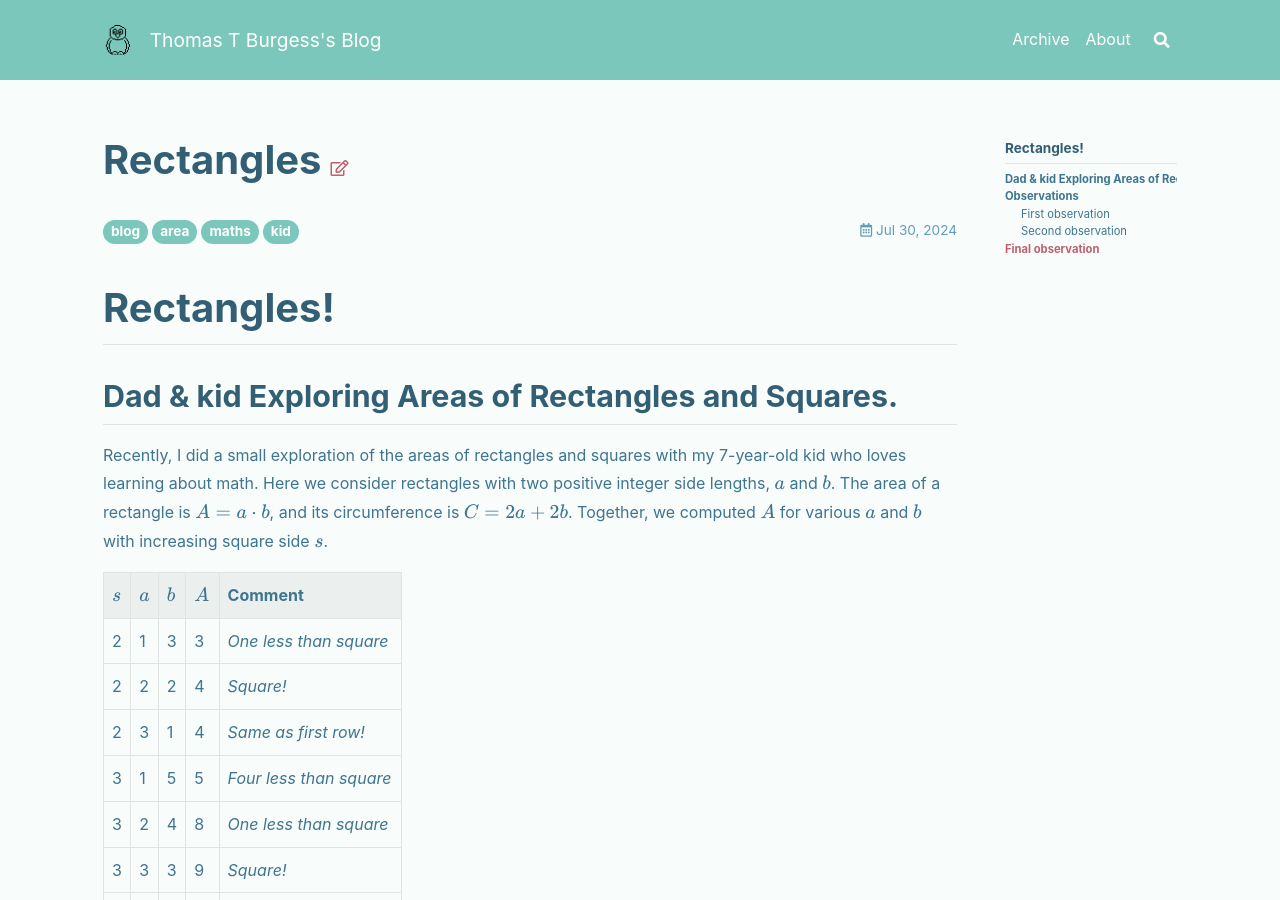
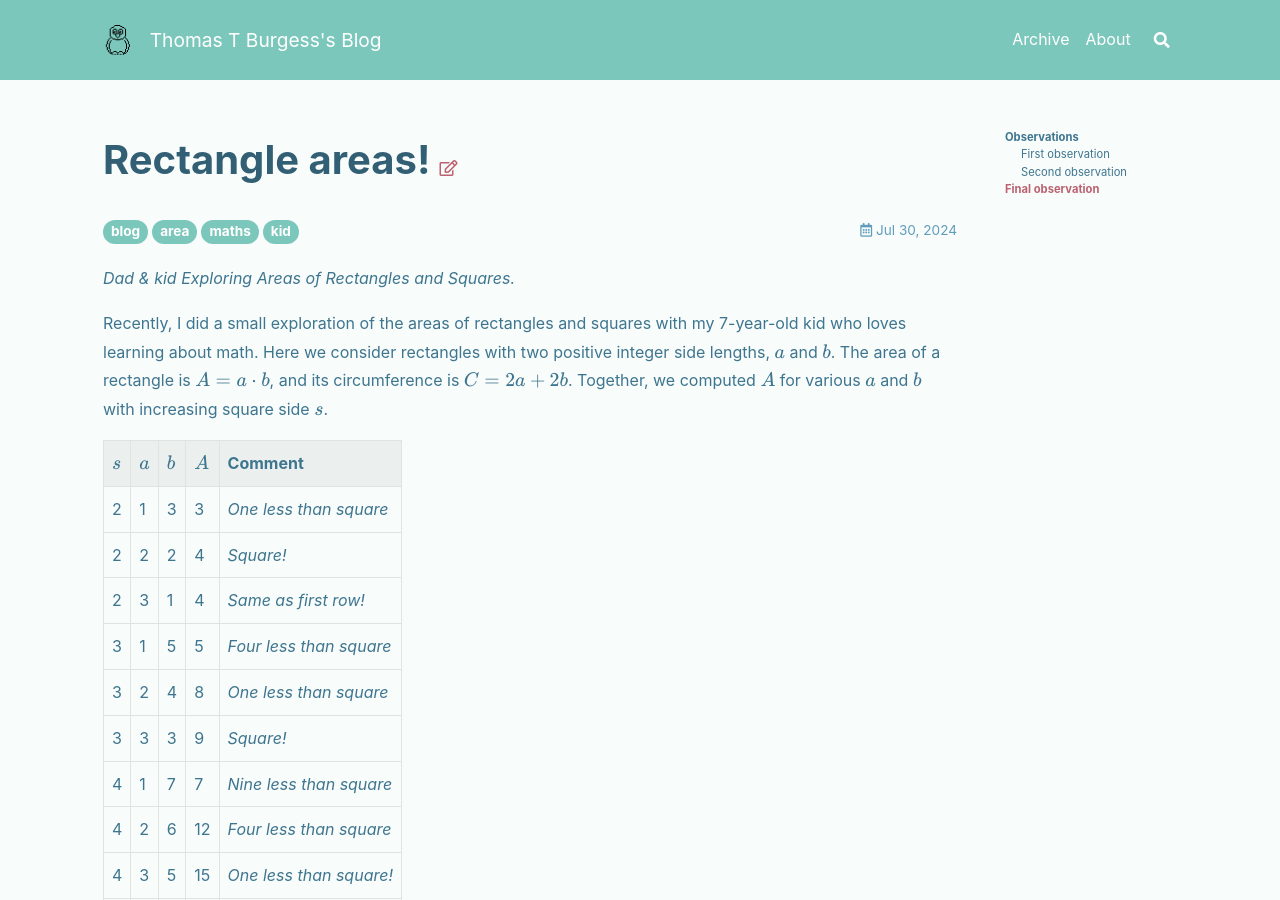
Before and after one commit to thomasburgess/thomasburgess.github.io, a Jekyll site: the page built from _posts/2024-07-30-rectangles.md, in a window 1280 px wide and 900 px high. Built offline with Jekyll 4.4.1, drawn with Linux system fonts in a browser that asks for light colours; nearby versions of some CDN libraries; comment, search, counter and statistics services are not loaded.

Commit message:
Fix title

```diff
--- a/_posts/2024-07-30-rectangles.md
+++ b/_posts/2024-07-30-rectangles.md
@@ -1,5 +1,5 @@
 ---
-title: Rectangles
+title: Rectangle areas!
 tags:
   - blog
   - area
@@ -9,10 +9,7 @@ mathjax: true
 description: Dad & kid Exploring Areas of Rectangles and Squares.
 ---
 
-
-# Rectangles!
-
-## Dad & kid Exploring Areas of Rectangles and Squares.
+*Dad & kid Exploring Areas of Rectangles and Squares.*
 
 Recently, I did a small exploration of the areas of rectangles and squares with my 7-year-old kid who loves learning about math.
 Here we consider rectangles with two positive integer side lengths, $$a$$ and $$b$$.
```
